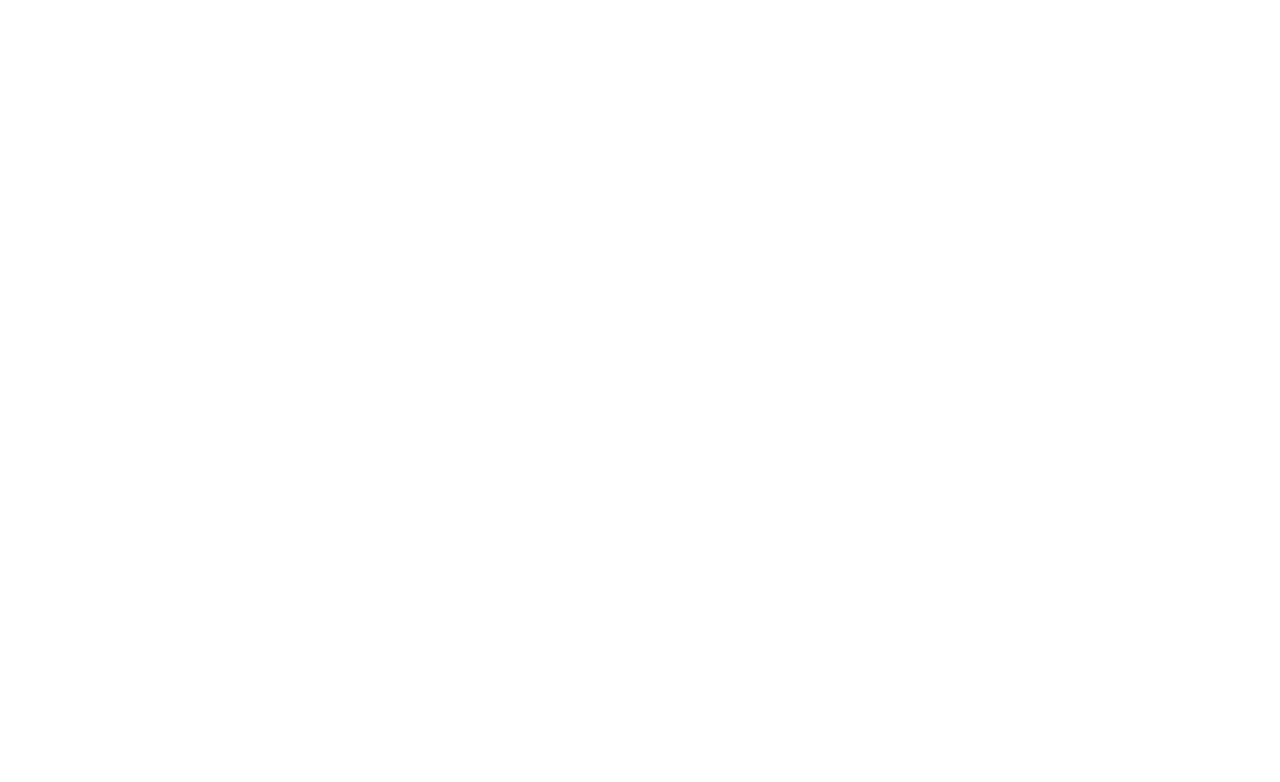
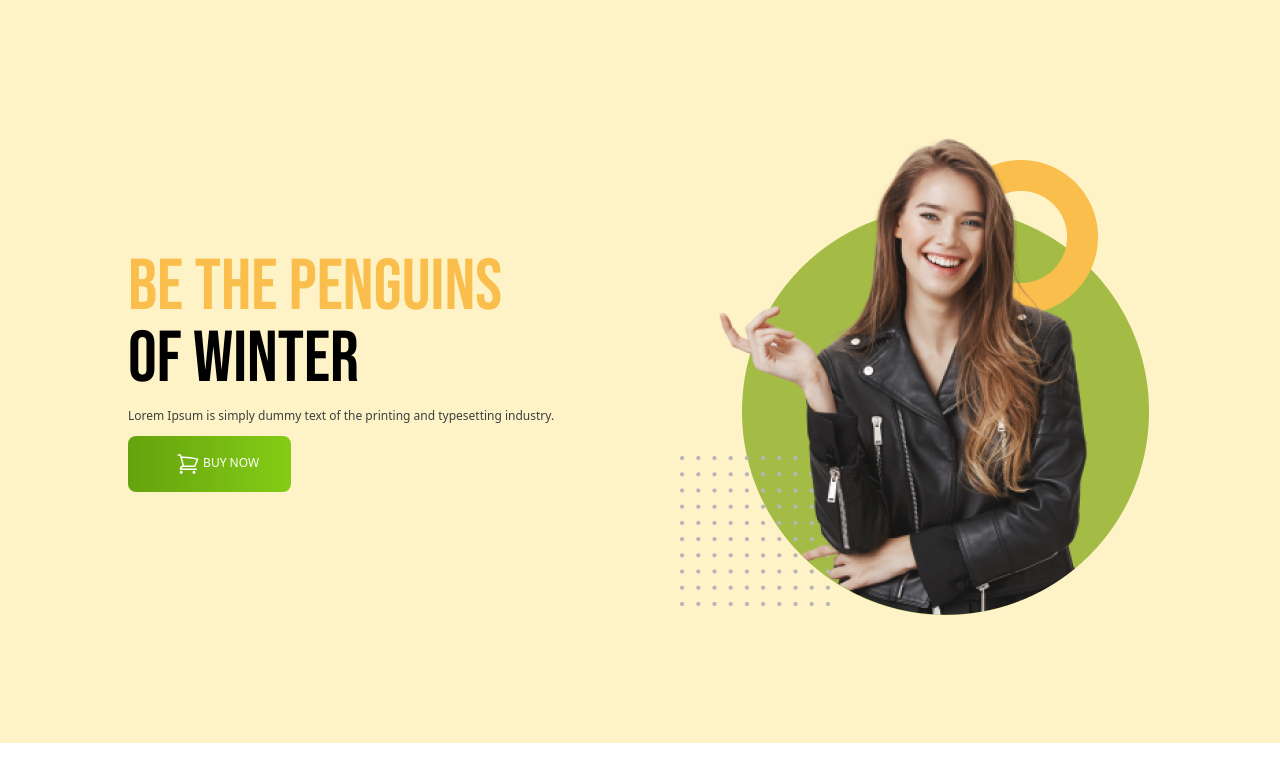
Before and after one commit to ShamimaOmi/penguin--tailwind-, a plain HTML site: page index.html in a window 1280 px wide. Drawn offline with nearby package versions, Linux system fonts and the light colour scheme.

Commit message:
banner section added

```diff
--- a/index.html
+++ b/index.html
@@ -1,11 +1,63 @@
 <!DOCTYPE html>
 <html lang="en">
+
 <head>
     <meta charset="UTF-8">
     <meta name="viewport" content="width=device-width, initial-scale=1.0">
-    <title>Document</title>
+    <title>Penguin Fashion</title>
+    <script src="https://cdn.tailwindcss.com"></script>
+    <link rel="preconnect" href="https://fonts.googleapis.com">
+    <link rel="preconnect" href="https://fonts.gstatic.com" crossorigin>
+    <link href="https://fonts.googleapis.com/css2?family=Bebas+Neue&display=swap" rel="stylesheet">
+    <style>
+        .font-bebas{
+            font-family: 'Bebas Neue', sans-serif;
+        }
+    </style>
 </head>
+
 <body>
+    <header class="bg-amber-100 py-32 px-3 md:px-32">
+        <!-- nav section -->
+        <nav>
+
+        </nav>
+        <!-- banner section -->
+        <div class="flex flex-col md:flex-row justify-between items-center ">
+            <div class="space-y-3">
+                <h1 class="text-7xl uppercase font-bebas"><span class="text-[#FABE4C] ">Be the Penguins</span>
+                    <br>
+                    of Winter
+                </h1>
+                <p class="text-[#3E3E3E] text-xs">Lorem Ipsum is simply dummy text of the printing
+                    and typesetting industry.</p>
+                <button class="bg-gradient-to-r from-lime-600 to-lime-500 py-4 pr-8 pl-12 text-white uppercase
+                        text-xs font-medium rounded-lg">
+                    <svg xmlns="http://www.w3.org/2000/svg" fill="none" viewBox="0 0 24 24" stroke-width="1.5"
+                        stroke="currentColor" class="w-6 h-6 inline ">
+                        <path stroke-linecap="round" stroke-linejoin="round"
+                            d="M2.25 3h1.386c.51 0 .955.343 1.087.835l.383 1.437M7.5 14.25a3 3 0 00-3 3h15.75m-12.75-3h11.218c1.121-2.3 2.1-4.684 2.924-7.138a60.114 60.114 0 00-16.536-1.84M7.5 14.25L5.106 5.272M6 20.25a.75.75 0 11-1.5 0 .75.75 0 011.5 0zm12.75 0a.75.75 0 11-1.5 0 .75.75 0 011.5 0z" />
+                    </svg>
+
+                    Buy Now</button>
+
+            </div>
+            <div>
+                <img src="images/model.png" alt="">
+            </div>
+        </div>
+
+
+
+    </header>
+    <main>
+        <!-- cart section -->
+
+    </main>
+    <footer>
+
+    </footer>
 
 </body>
+
 </html>
```
Also changed, not shown: 1 other file.
